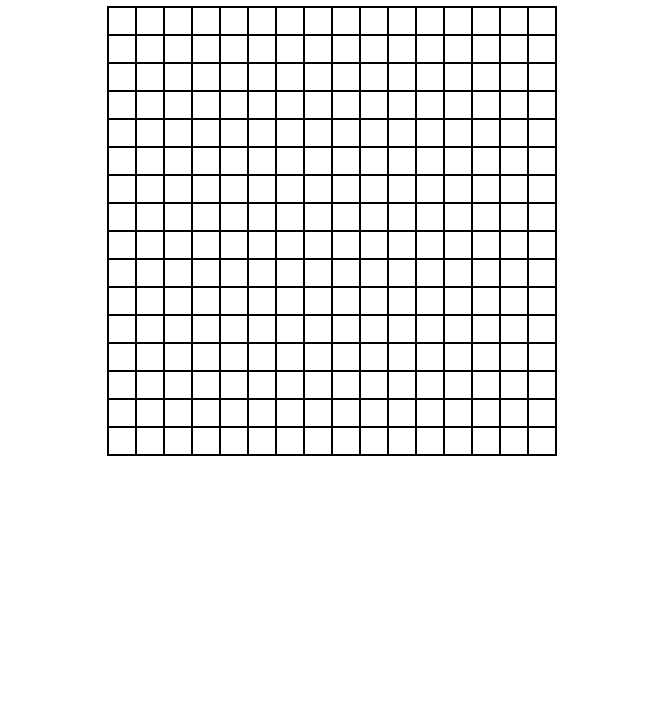
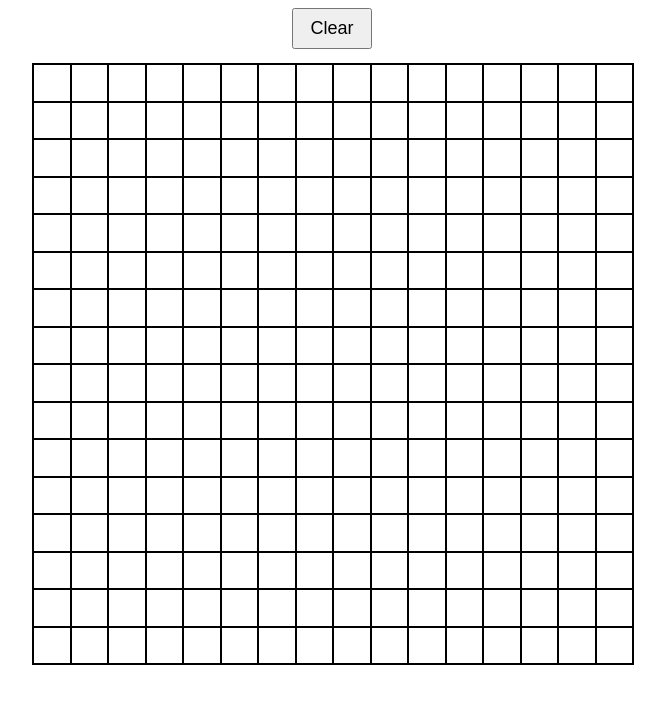
Before and after one commit to Dmitry-174/Odin-Etch-a-sketch, a plain HTML site: page index.html in a window 1280 px wide. Shown: the whole page, without its empty margins (308-973 px from the left). Drawn offline with Linux system fonts and the light colour scheme.

Commit message:
Add clear button and make new grig

```diff
--- a/index.html
+++ b/index.html
@@ -8,6 +8,7 @@
     <link rel="stylesheet" href="style.css">
 </head>
 <body>
+    <button>Clear</button>
     <div class="container"></div>
     <script src="script.js"></script>
 </body>
--- a/script.js
+++ b/script.js
@@ -1,13 +1,26 @@
 const containerEl = document.querySelector('.container');
 
-const grid = 16 * 16;
-for (let i = 0; i < grid; i++) {
-    squareEl = document.createElement('div');
-    squareEl.classList.add('square');
-    containerEl.appendChild(squareEl);
+function makeGrid(gridSize) {
+    const cells = gridSize ** 2
+    for (let i = 0; i < cells; i++) {
+        squareEl = document.createElement('div');
+        squareEl.classList.add('square');
+        squareEl.style.cssText = (`width: ${600 / gridSize + 2}px; \
+        height: ${600 / gridSize + 2}px`);
+        containerEl.appendChild(squareEl);
+    }
 }
+
+makeGrid(16);
 
 containerEl.addEventListener('mouseover', (e) => {
     if (!e.target.classList.contains('square')) return;
     e.target.classList.add('colored');
 })
+
+const btn = document.querySelector('button');
+btn.addEventListener('click', () => {
+    containerEl.innerHTML = '';
+    grid = prompt('Please input new grid size (maximum 100)');
+    makeGrid(grid);
+});
--- a/style.css
+++ b/style.css
@@ -5,22 +5,27 @@
 
 .container {
     margin: 0 auto;
-    width: 450px;
+    width: 600px;
     display: flex;
     flex-wrap: wrap;
     padding: 8px;
 }
 
 .square {
-    width: 30px;
-    height: 30px;
     border-width: 2px;
     border-style: solid;
     flex-shrink: 0;
+    margin: -2px -2px 0 0;
     box-sizing: border-box;
-    margin: -2px -2px 0 0;
 }
 
 .colored {
     background-color: black;
 }
+
+button {
+    padding: 8px 16px;
+    margin: 8px auto;
+    font-size: 18px;
+    display: block;
+}
```
